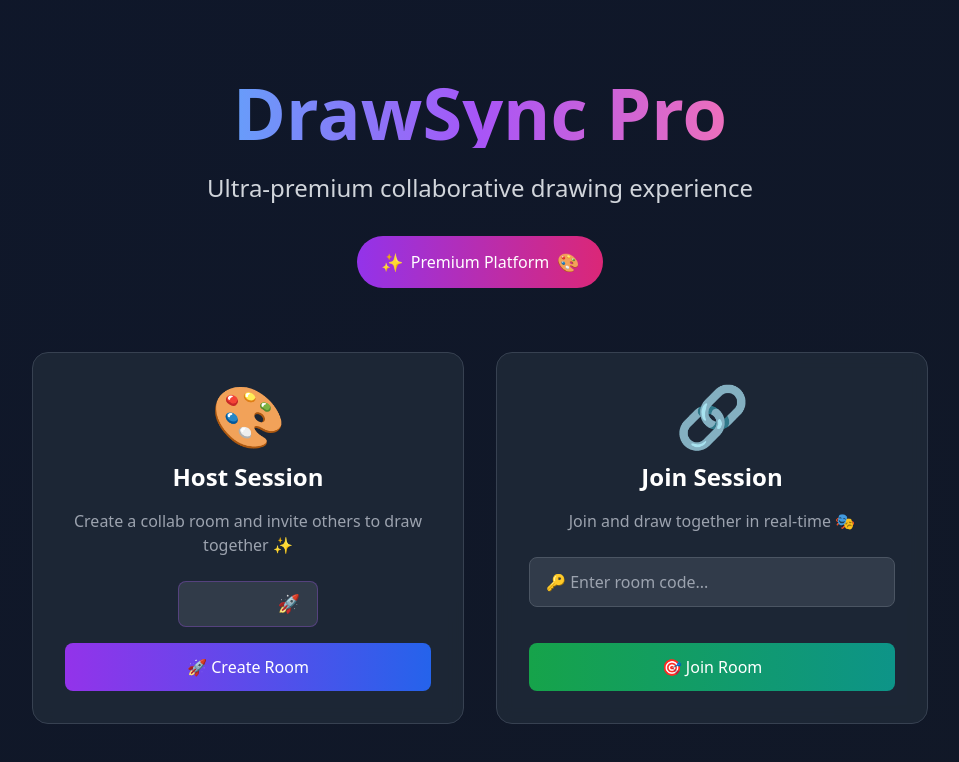
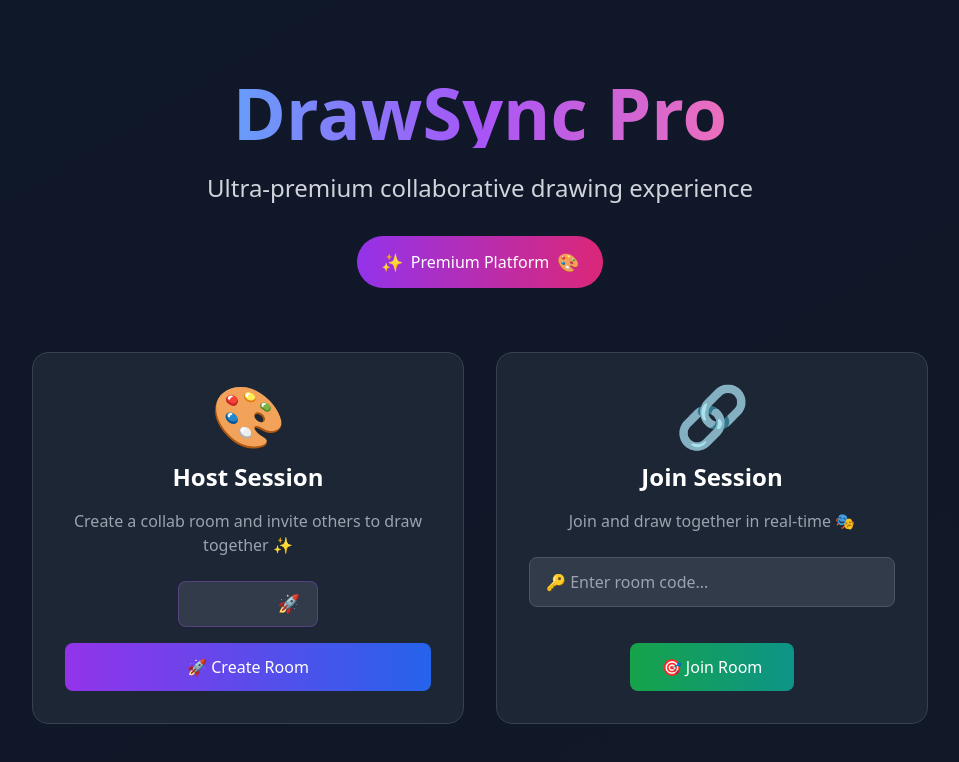
Before and after one commit to AyushGuleria2005/Skribbl, a React (Vite) app in the folder client/: page / in a window 1280 px wide. Shown: the top 762 px of the page, without its empty margins (160-1119 px from the left). Built offline with nearby package versions, Linux system fonts and the light colour scheme.

Commit message:
testing out something

```diff
--- a/client/package.json
+++ b/client/package.json
@@ -13,6 +13,7 @@
     "framer-motion": "^12.23.12",
     "react": "^19.1.0",
     "react-dom": "^19.1.0",
+    "react-router-dom": "^7.8.1",
     "react-sketch-canvas": "^6.2.0",
     "react-toastify": "^11.0.5",
     "socket.io-client": "^4.8.1"
--- a/client/src/App.jsx
+++ b/client/src/App.jsx
@@ -1,15 +1,34 @@
-import React from 'react'
-import Canvas from './components/Canvas'
-import Main from './components/Main'
-import './index.css'
+import React from "react";
+import Canvas from "./components/Canvas";
+import Main from "./components/Main";
+import "./index.css";
+import { createBrowserRouter, RouterProvider } from "react-router-dom";
+
+const appRouter = createBrowserRouter([
+    {
+      path: "/",
+      element: <Main />,
+    },
+    {
+      path: "/canvas",
+      element: (
+        <Canvas
+          width="900"
+          height="500"
+          style={{
+            background: "#1C1C1C",
+            border: "2px solid black"
+          }}
+        />
+      ),
+    },
+  ]);
+
 
 const App = () => {
-  return (
-    <div>
-      <Main/>
-      {/* <Canvas width="900" height="500" style={{background:'#1C1C1C',border:'2px solid black',cursor:'url("/cursor/edit.png"), auto'}} /> */}
-    </div>
-  )
-}
+   return (
+        <RouterProvider router={appRouter}/>
+    )
+};
 
-export default App
+export default App;
--- a/client/src/components/Main.jsx
+++ b/client/src/components/Main.jsx
@@ -1,44 +1,43 @@
 import React, { useRef, useState } from "react";
 import { io } from "socket.io-client";
+import { Link } from "react-router-dom";
 
 const Main = () => {
   const [roomCode, setRoomCode] = useState("ABCDEF");
   const socketRef = useRef();
   const participantSocketRef = useRef();
-  const [hostId,setHostId] = useState("");
-  const [inputRoom,setInputRoom] = useState("");
+  const [hostId, setHostId] = useState("");
+  const [inputRoom, setInputRoom] = useState("");
 
   const generateCode = () => {
     const random = Math.floor(Math.random() * 1000000);
     setRoomCode(random);
-    socketRef.current = io("http://localhost:7777");
+    socketRef.current = io("https://skribbl-d18d.onrender.com");
     setHostId(socketRef.current.id);
-    createRoom(random);   // call this function to create a room with the generated room ID
+    createRoom(random); // call this function to create a room with the generated room ID
   };
 
   const createRoom = (code) => {
     // Send join-room event to the server
-    socketRef.current.emit("join-room-host",code)
-  }
-
+    socketRef.current.emit("join-room-host", code);
+  };
 
   const joinHost = () => {
-    if(roomCode === "ABCDEF"){
-      console.log("Generate the code first")
+    if (roomCode === "ABCDEF") {
+      console.log("Generate the code first");
+    } else {
+      console.log("Join the host");
+      socketRef.current.emit("join-room", roomCode);
     }
-    else{
-      console.log("Join the host");
-      socketRef.current.emit("join-room",roomCode);
-    }
-  }
+  };
 
   const joinRoom = () => {
-    participantSocketRef.current = io("http://localhost:7777");
-    participantSocketRef.current.on("connect",()=>{
-      console.log("Hello "+participantSocketRef.current.id)
+    participantSocketRef.current = io("https://skribbl-d18d.onrender.com");
+    participantSocketRef.current.on("connect", () => {
+      console.log("Hello " + participantSocketRef.current.id);
     });
-    participantSocketRef.current.emit("join-room-participant",inputRoom);
-  }
+    participantSocketRef.current.emit("join-room-participant", inputRoom);
+  };
 
   return (
     <div className="min-h-screen bg-gradient-to-br from-slate-900 to-gray-900 flex flex-col items-center justify-center p-6">
@@ -59,7 +58,6 @@ const Main = () => {
 
       {/* Cards Section */}
       <div className="flex flex-col lg:flex-row gap-8 w-full max-w-4xl">
-
         {/* Host Session Card */}
         <div className="bg-gray-800/90 backdrop-blur border border-gray-700 rounded-2xl p-8 flex-1 hover:border-purple-500/50 hover:shadow-lg hover:shadow-purple-500/10 transition-all duration-300 group">
           <div className="flex flex-col items-center text-center h-full justify-between min-h-[300px]">
@@ -84,7 +82,12 @@ const Main = () => {
               >
                 {roomCode}
               </span>
-              <span onClick={joinHost}> 🚀</span>
+              <Link to="/canvas">
+                <span onClick={joinHost} className="cursor-pointer">
+                  {" "}
+                  🚀
+                </span>
+              </Link>
             </div>
             <button
               className="bg-gradient-to-r from-purple-600 to-blue-600 hover:from-purple-700 hover:to-blue-700 text-white font-medium py-3 px-8 rounded-lg transition-all duration-300 w-full transform hover:scale-105"
@@ -96,8 +99,6 @@ const Main = () => {
             </button>
           </div>
         </div>
-
-
 
         {/* Join Session Card */}
         <div className="bg-gray-800/90 backdrop-blur border border-gray-700 rounded-2xl p-8 flex-1 hover:border-green-500/50 hover:shadow-lg hover:shadow-green-500/10 transition-all duration-300 group">
@@ -117,14 +118,19 @@ const Main = () => {
                 placeholder="🔑 Enter room code..."
                 className="w-full bg-gray-700/80 border border-gray-600 rounded-lg px-4 py-3 text-white placeholder-gray-400 focus:outline-none focus:border-green-500 focus:ring-2 focus:ring-green-500/20 mb-6 transition-all duration-300"
                 value={inputRoom}
-                onChange={(e)=>{
-                  setInputRoom(e.target.value)
+                onChange={(e) => {
+                  setInputRoom(e.target.value);
                 }}
               />
             </div>
-            <button className="bg-gradient-to-r from-green-600 to-teal-600 hover:from-green-700 hover:to-teal-700 text-white font-medium py-3 px-8 rounded-lg transition-all duration-300 w-full transform hover:scale-105" onClick={joinRoom}>
-              🎯 Join Room
-            </button>
+            <Link to='/canvas'>
+              <button
+                className="bg-gradient-to-r from-green-600 to-teal-600 hover:from-green-700 hover:to-teal-700 text-white font-medium py-3 px-8 rounded-lg transition-all duration-300 w-full transform hover:scale-105"
+                onClick={joinRoom}
+              >
+                🎯 Join Room
+              </button>
+            </Link>
           </div>
         </div>
       </div>
```
Also changed, not shown: 2 other files (tests, documents, lock files or other folders).
